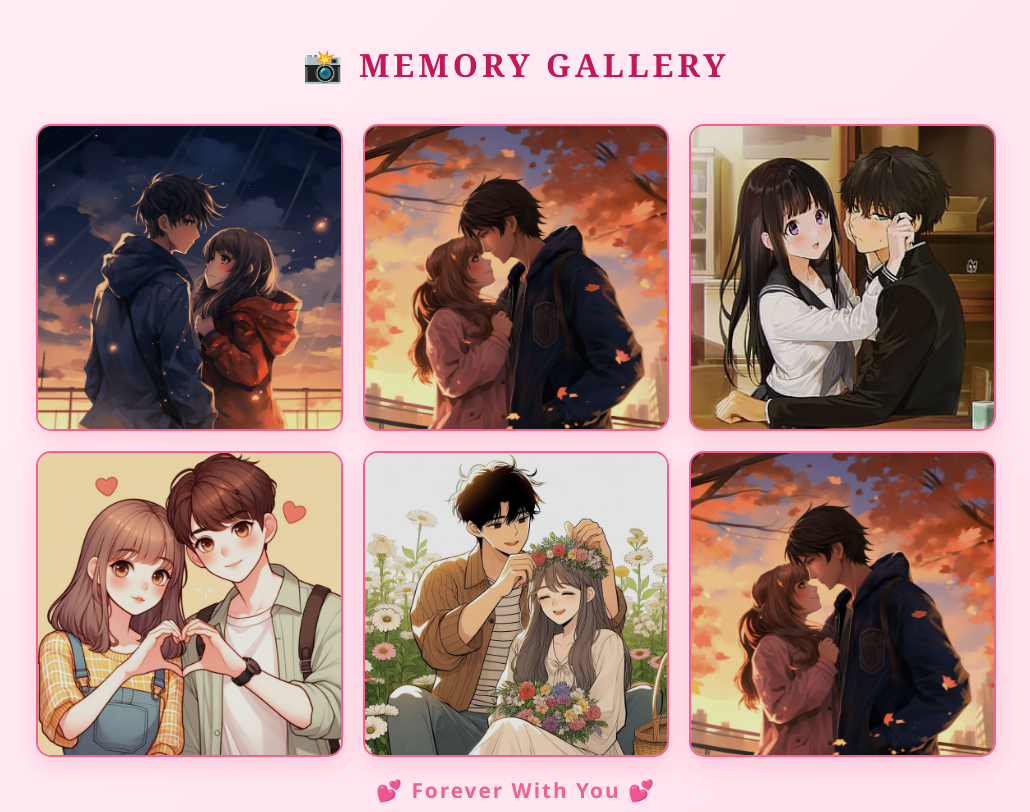
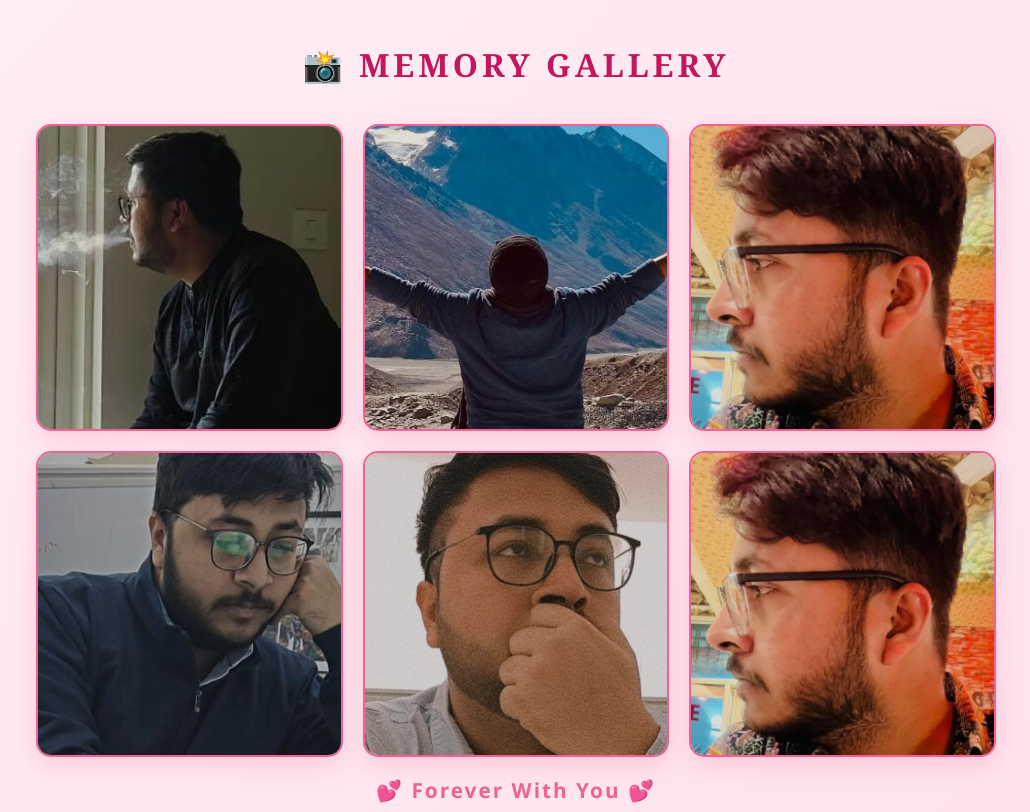
Before and after one commit to harshitsingh205/isha, a plain HTML site: page index.html in a window 1280 px wide. Shown: the part 1160-1972 px from the top of the page, without its empty margins (124-1154 px from the left). Drawn offline with Linux system fonts and the light colour scheme.

Commit message:
Add files via upload

```diff
--- a/index.html
+++ b/index.html
@@ -71,32 +71,32 @@
             <div class="gallery-grid">
 
                 <div class="gallery-item">
-                    <img src="img1.avif" data-full="img1.avif" alt="Memory 1" loading="lazy" />
+                    <img src="image.jpeg" data-full="img1.avif" alt="Memory 1" loading="lazy" />
                     <div class="caption">💕 I Love You 💕</div>
                 </div>
 
                 <div class="gallery-item">
-                    <img src="img2.avif" data-full="img2.avif" alt="Memory 2" loading="lazy" />
+                    <img src="image1.jpeg" data-full="img2.avif" alt="Memory 2" loading="lazy" />
                     <div class="caption">💕 I Love You 💕</div>
                 </div>
 
                 <div class="gallery-item">
-                    <img src="img3.jpg" data-full="img3.jpg" alt="Memory 3" loading="lazy" />
+                    <img src="image2.jpeg" data-full="img3.jpg" alt="Memory 3" loading="lazy" />
                     <div class="caption">💕 I Love You 💕</div>
                 </div>
 
                 <div class="gallery-item">
-                    <img src="img5.jpg" data-full="img5.jpg" alt="Memory 4" loading="lazy" />
+                    <img src="image3.jpeg" data-full="img5.jpg" alt="Memory 4" loading="lazy" />
                     <div class="caption">💕 I Love You 💕</div>
                 </div>
 
                 <div class="gallery-item">
-                    <img src="img6.jpg" data-full="img6.jpg" alt="Memory 5" loading="lazy" />
+                    <img src="image4.jpeg" data-full="img6.jpg" alt="Memory 5" loading="lazy" />
                     <div class="caption">💕 I Love You 💕</div>
                 </div>
 
                  <div class="gallery-item">
-                    <img src="img2.avif" data-full="img2.avif" alt="Memory 2" loading="lazy" />
+                    <img src="image2.jpeg" data-full="img2.avif" alt="Memory 2" loading="lazy" />
                     <div class="caption">💕 I Love You 💕</div>
                 </div>
 
```
Also changed, not shown: image.jpeg (added), image1.jpeg (added), image2.jpeg (added), image3.jpeg (added), image4.jpeg (added), script.js (line endings or trailing spaces).
